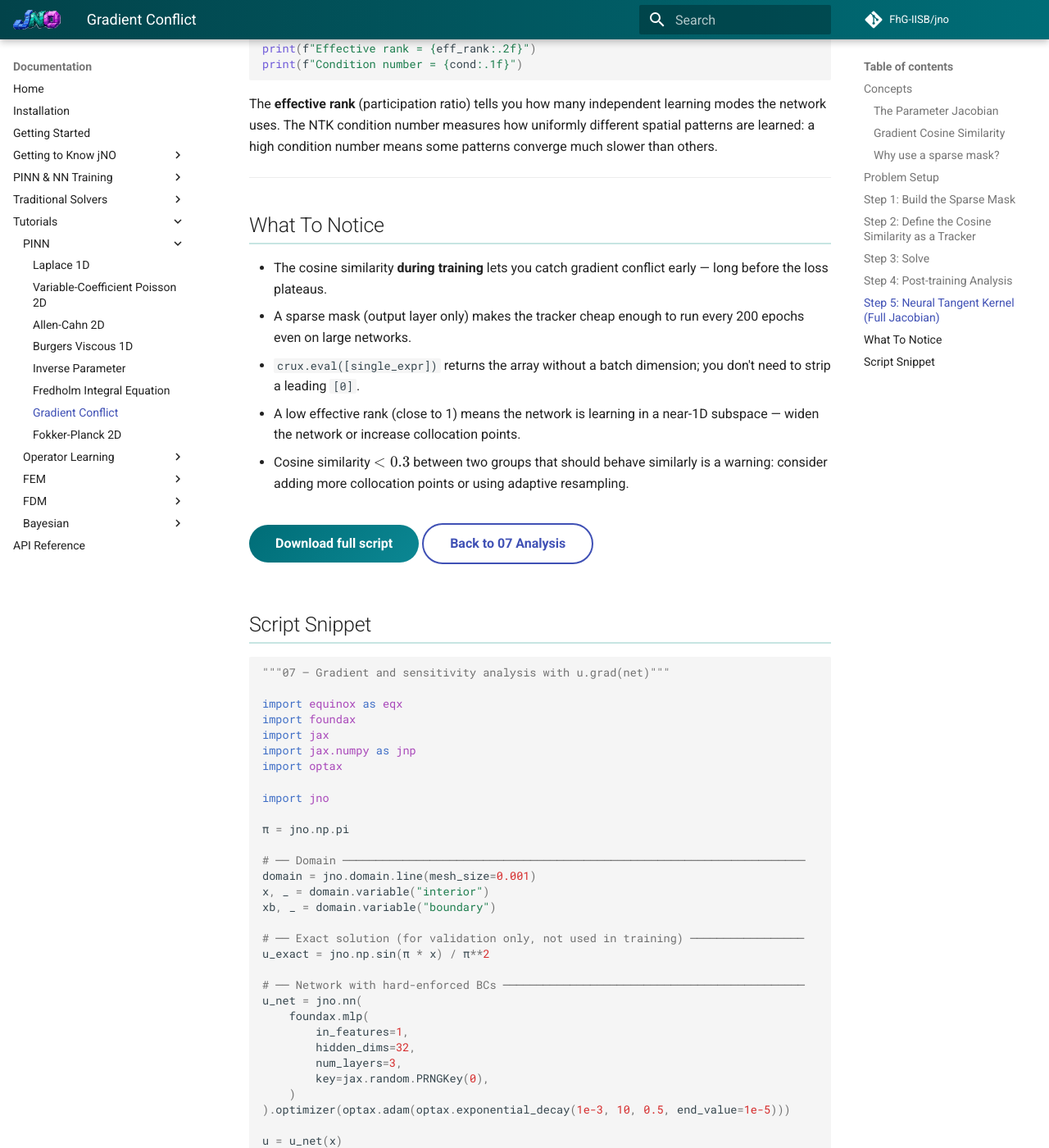
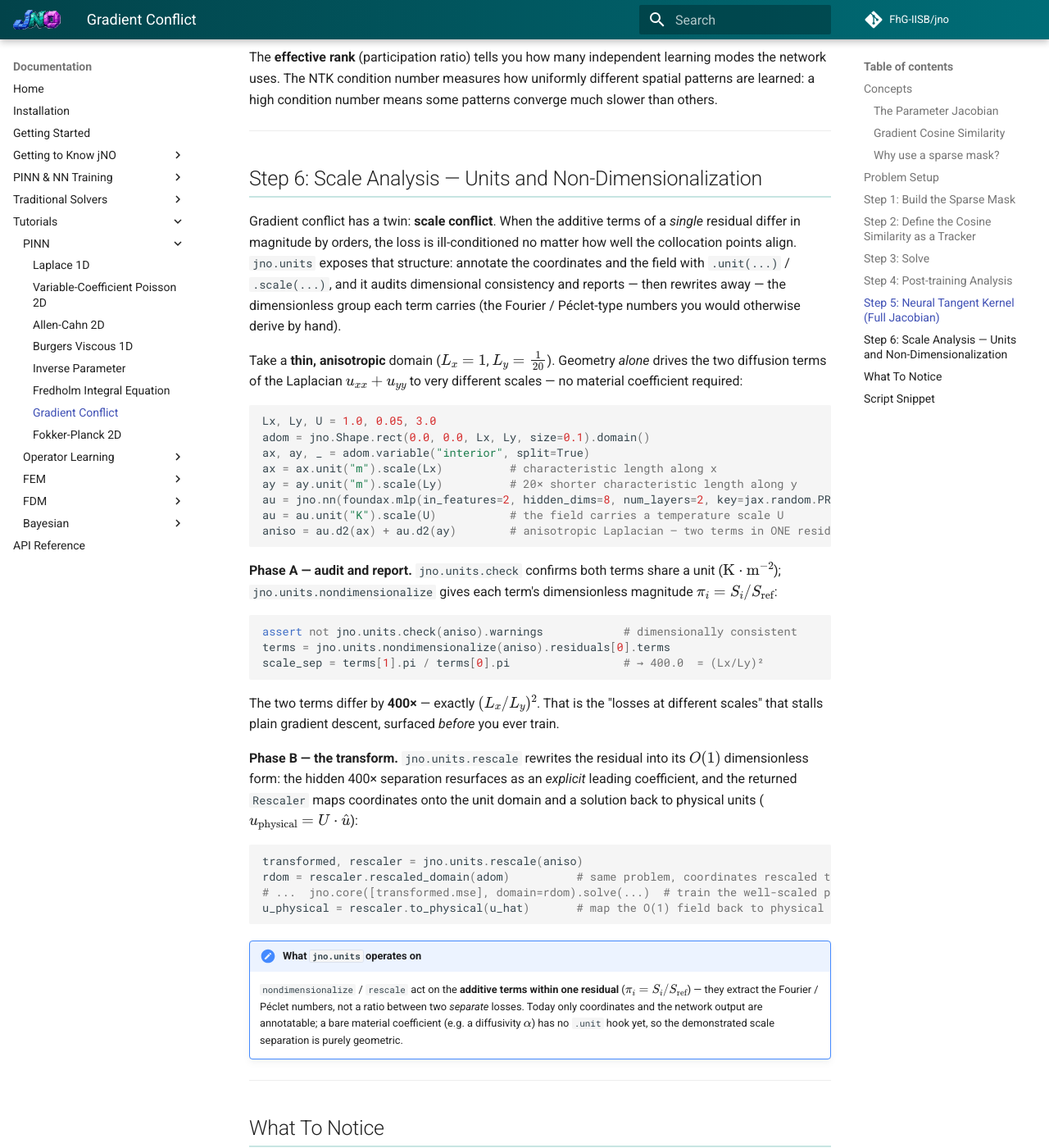
Before and after one commit to FhG-IISB/jNO, an MkDocs documentation site: the page built from docs/tutorials/07-analysis/gradient-conflict.md, in a window 1280 px wide and 1400 px high, scrolled down 4179 px. Shown: the whole window at 82% size. Built offline with MkDocs 1.6.1 and Material for MkDocs 9.7.7, drawn with Linux system fonts in a browser that asks for light colours; comment, search, counter and statistics services are not loaded; some of the changed text lies outside the part shown.

Commit message:
docs(tutorials): demonstrate .unit / non-dimensionalization in gradient analysis
Add a scale-analysis section: annotate a thin anisotropic Laplacian with
.unit/.scale, then jno.units.check (dimensional audit) + nondimensionalize
(the (Lx/Ly)^2=400 group) + rescale/Rescaler (O(1) transform + to_physical).
Also realign the tutorial body to its documented hard-BC + left/right-half
design (the soft-BC variant had bit-rotted: broken boundary tag + a too-fast
LR schedule that never converged).

````diff
--- a/docs/tutorial_examples/07_analysis/gradient_conflict.py
+++ b/docs/tutorial_examples/07_analysis/gradient_conflict.py
@@ -10,15 +10,14 @@
 
 π = jno.np.pi
 
-# ── Domain ─────────────────────────────────────────────────────────────────────
+# ── Domain (hard-BC ansatz ⇒ no boundary sampling needed) ──────────────────────
 domain = jno.domain.line(mesh_size=0.001)
 x, _ = domain.variable("interior")
-xb, _ = domain.variable("boundary")
 
 # ── Exact solution (for validation only, not used in training) ─────────────────
 u_exact = jno.np.sin(π * x) / π**2
 
-# ── Network with hard-enforced BCs ─────────────────────────────────────────────
+# ── Network with a hard-enforced Dirichlet BC:  u(0) = u(1) = 0 ────────────────
 u_net = jno.nn(
     foundax.mlp(
         in_features=1,
@@ -26,30 +25,33 @@
         num_layers=3,
         key=jax.random.PRNGKey(0),
     )
-).optimizer(optax.adam(optax.exponential_decay(1e-3, 10, 0.5, end_value=1e-5)))
+).optimizer(optax.adam(1e-3))
 
-u = u_net(x)
-u_xx = u.d2(x)
-pde = -u_xx - jno.np.sin(π * x)  # residual — should be 0
-
-
-ub = u_net(xb)
+u = u_net(x) * x * (1 - x)  # ansatz vanishes at x=0 and x=1
+pde = -u.d2(x) - jno.np.sin(π * x)  # residual — should be 0
 
 # ── In-training cosine similarity tracker ─────────────────────────────────────
 # Build a boolean mask selecting only the output-layer weight matrix.
 # This makes the Jacobian fast to compute — P_out_weight ≪ P_total.
-all_false = jax.tree_util.tree_map(lambda _: False, u_net.params)
+all_false = jax.tree_util.tree_map(lambda _: False, u_net.module)
 output_mask = eqx.tree_at(lambda m: m.output_layer.weight, all_false, True)
 
-# Symbolic Jacobian restricted to the masked parameters.
-# J shape at eval time: (N, P_out_weight)
-J1 = pde.mse.grad(u_net.mask(output_mask))
-J2 = ub.mse.grad(u_net.mask(output_mask))
+# Symbolic Jacobian restricted to the masked parameters; shape (N, P_out) at eval.
+J = u.grad(u_net.mask(output_mask))
 
-cos_tracker = jno.np.dot(J1, J2).tracker(100)
+
+# Cosine similarity between the LEFT and RIGHT halves of the domain: do the two
+# regions push the shared parameters the same way, or fight each other?
+def _cos_sim_halves(J):
+    mid = J.shape[0] // 2
+    g_left, g_right = J[:mid].mean(0), J[mid:].mean(0)
+    return jnp.dot(g_left, g_right) / (jnp.linalg.norm(g_left) * jnp.linalg.norm(g_right) + 1e-12)
+
+
+cos_tracker = jno.np.function(_cos_sim_halves, [J]).tracker(200)  # logged every 200 epochs
 
 # ── Solve ──────────────────────────────────────────────────────────────────────
-crux = jno.core([pde.mse, ub.mse, cos_tracker])
+crux = jno.core([pde.mse, cos_tracker])
 crux.solve(5000)
 
 _u, _u_exact = crux.eval([u, u_exact])
@@ -57,22 +59,14 @@
 print(f"Relative L² error: {rel_l2:.3e}")
 assert rel_l2 < 1e-1, f"solution error too large: {rel_l2:.3e}"
 
-# ── Post-training: gradient alignment between PDE and BC loss ─────────────────
+# ── Post-training: final cosine similarity (left vs right halves) ─────────────
 # crux.eval([single_expr]) returns the raw array without a batch dimension.
-[g_pde] = crux.eval([J1])  # (P_out_weight,) — gradient of PDE loss
-[g_bc] = crux.eval([J2])  # (P_out_weight,) — gradient of BC  loss
-cos_sim = float(jnp.dot(g_pde, g_bc) / (jnp.linalg.norm(g_pde) * jnp.linalg.norm(g_bc) + 1e-12))
-print("\nGradient alignment (PDE vs BC, output-layer params)")
-print(f"  dot(g_pde, g_bc) = {float(jnp.dot(g_pde, g_bc)):.4f}")
-print(f"  cos_sim          = {cos_sim:.4f}")
-if cos_sim > 0.5:
-    print("  → Strongly aligned: PDE and BC losses reinforce each other.")
-elif cos_sim > 0:
-    print("  → Weakly aligned: compatible but partially independent.")
-else:
-    print("  → Conflict: PDE and BC losses are pulling parameters in opposite directions!")
-
-assert cos_sim > -1.0, f"cos_sim out of range: {cos_sim:.4f}"
+[J_sparse] = crux.eval([J])  # (N, P_out_weight)
+mid = J_sparse.shape[0] // 2
+g_left, g_right = J_sparse[:mid].mean(0), J_sparse[mid:].mean(0)
+cos_sim = float(jnp.dot(g_left, g_right) / (jnp.linalg.norm(g_left) * jnp.linalg.norm(g_right) + 1e-12))
+print(f"\ncos_sim (left vs right halves) = {cos_sim:.4f}")
+assert -1.0 <= cos_sim <= 1.0, f"cos_sim out of range: {cos_sim:.4f}"
 
 # ── Post-training: full Jacobian + Neural Tangent Kernel ──────────────────────
 # Clear the output-layer mask so we get the full (N, P_total) Jacobian.
@@ -92,3 +86,48 @@
 print(f"  λ_min        = {float(eigvals[-1]):.4f}")
 print(f"  Eff. rank    = {eff_rank:.2f}  (trace² / ‖K‖²_F)")
 print(f"  Cond. number = {cond:.1f}")
+
+# ═══════════════════════════════════════════════════════════════════════════════
+# Scale analysis: units & non-dimensionalization  (jno.units)
+# ───────────────────────────────────────────────────────────────────────────────
+# Gradient conflict has a twin — *scale* conflict. When the additive terms of ONE
+# residual differ in magnitude by orders, the loss is ill-conditioned no matter how
+# well the collocation points align. jno.units makes that structure explicit: you
+# annotate the coordinates and the field with .unit(...)/.scale(...), and it (A)
+# audits dimensional consistency and (B) reports — and rewrites away — the
+# dimensionless group each term carries (the Fourier/Péclet-type numbers you would
+# otherwise derive by hand).
+
+# A thin, anisotropic domain (Lx=1, Ly=1/20). Geometry ALONE puts the two diffusion
+# terms of the Laplacian at very different scales — no material coefficient needed.
+Lx, Ly, U = 1.0, 0.05, 3.0
+adom = jno.Shape.rect(0.0, 0.0, Lx, Ly, size=0.1).domain()
+ax, ay, _ = adom.variable("interior", split=True)
+ax = ax.unit("m").scale(Lx)  # characteristic length along x
+ay = ay.unit("m").scale(Ly)  # 20× shorter characteristic length along y
+au = jno.nn(foundax.mlp(in_features=2, hidden_dims=8, num_layers=2, key=jax.random.PRNGKey(1)))(ax, ay)
+au = au.unit("K").scale(U)  # the field carries a temperature scale U
+aniso = au.d2(ax) + au.d2(ay)  # anisotropic Laplacian — two terms in ONE residual
+
+# Phase A — audit + report. check() confirms both terms share a unit (K·m⁻²);
+# nondimensionalize() gives each term's dimensionless magnitude πᵢ = Sᵢ / S_ref.
+audit = jno.units.check(aniso)
+assert not audit.warnings, f"dimensional inconsistency: {audit.warnings}"
+terms = jno.units.nondimensionalize(aniso).residuals[0].terms
+scale_sep = terms[1].pi / terms[0].pi
+print("\nScale analysis (anisotropic Laplacian)")
+print(f"  term units       = {[str(t.unit) for t in terms]}")
+print(f"  dimensionless πᵢ  = {[round(t.pi, 2) for t in terms]}")
+print(f"  scale separation = {scale_sep:.0f}×   (= (Lx/Ly)² = {(Lx / Ly) ** 2:.0f})")
+assert abs(scale_sep - (Lx / Ly) ** 2) < 1e-6
+
+# Phase B — the transform. rescale() rewrites the residual to its O(1) dimensionless
+# form: the hidden scale separation resurfaces as an explicit leading coefficient,
+# and the returned Rescaler maps coordinates to the unit domain and a solution back
+# to physical units (u_physical = U · û). This is the non-dimensionalization itself,
+# and `transformed` is an ordinary residual you can hand to jno.core on rescaler's
+# rescaled_domain(adom).
+transformed, rescaler = jno.units.rescale(aniso)
+print(f"  rescaler         = {rescaler}")
+assert rescaler.field_scale == U
+assert float(rescaler.to_physical(1.0)) == U  # û = 1 ↦ U in physical units
--- a/docs/tutorials/07-analysis/gradient-conflict.md
+++ b/docs/tutorials/07-analysis/gradient-conflict.md
@@ -171,6 +168,47 @@
 
 ---
 
+## Step 6: Scale Analysis — Units and Non-Dimensionalization
+
+Gradient conflict has a twin: **scale conflict**. When the additive terms of a *single* residual differ in magnitude by orders, the loss is ill-conditioned no matter how well the collocation points align. `jno.units` exposes that structure: annotate the coordinates and the field with `.unit(...)` / `.scale(...)`, and it audits dimensional consistency and reports — then rewrites away — the dimensionless group each term carries (the Fourier / Péclet-type numbers you would otherwise derive by hand).
+
+Take a **thin, anisotropic** domain ($L_x = 1$, $L_y = \tfrac{1}{20}$). Geometry *alone* drives the two diffusion terms of the Laplacian $u_{xx} + u_{yy}$ to very different scales — no material coefficient required:
+
+```python
+Lx, Ly, U = 1.0, 0.05, 3.0
+adom = jno.Shape.rect(0.0, 0.0, Lx, Ly, size=0.1).domain()
+ax, ay, _ = adom.variable("interior", split=True)
+ax = ax.unit("m").scale(Lx)          # characteristic length along x
+ay = ay.unit("m").scale(Ly)          # 20× shorter characteristic length along y
+au = jno.nn(foundax.mlp(in_features=2, hidden_dims=8, num_layers=2, key=jax.random.PRNGKey(1)))(ax, ay)
+au = au.unit("K").scale(U)           # the field carries a temperature scale U
+aniso = au.d2(ax) + au.d2(ay)        # anisotropic Laplacian — two terms in ONE residual
+```
+
+**Phase A — audit and report.** `jno.units.check` confirms both terms share a unit ($\text{K}\cdot\text{m}^{-2}$); `jno.units.nondimensionalize` gives each term's dimensionless magnitude $\pi_i = S_i / S_\text{ref}$:
+
+```python
+assert not jno.units.check(aniso).warnings            # dimensionally consistent
+terms = jno.units.nondimensionalize(aniso).residuals[0].terms
+scale_sep = terms[1].pi / terms[0].pi                 # → 400.0  = (Lx/Ly)²
+```
+
+The two terms differ by **400×** — exactly $(L_x/L_y)^2$. That is the "losses at different scales" that stalls plain gradient descent, surfaced *before* you ever train.
+
+**Phase B — the transform.** `jno.units.rescale` rewrites the residual into its $O(1)$ dimensionless form: the hidden 400× separation resurfaces as an *explicit* leading coefficient, and the returned `Rescaler` maps coordinates onto the unit domain and a solution back to physical units ($u_\text{physical} = U \cdot \hat u$):
+
+```python
+transformed, rescaler = jno.units.rescale(aniso)
+rdom = rescaler.rescaled_domain(adom)          # same problem, coordinates rescaled to O(1)
+# ...  jno.core([transformed.mse], domain=rdom).solve(...)  # train the well-scaled problem
+u_physical = rescaler.to_physical(u_hat)       # map the O(1) field back to physical units
+```
+
+!!! note "What `jno.units` operates on"
+    `nondimensionalize` / `rescale` act on the **additive terms within one residual** ($\pi_i = S_i / S_\text{ref}$) — they extract the Fourier / Péclet numbers, not a ratio between two *separate* losses. Today only coordinates and the network output are annotatable; a bare material coefficient (e.g. a diffusivity $\alpha$) has no `.unit` hook yet, so the demonstrated scale separation is purely geometric.
+
+---
+
 ## What To Notice
 
 - The cosine similarity **during training** lets you catch gradient conflict early — long before the loss plateaus.
````
Also changed, not shown: other parts of docs/tutorials/07-analysis/gradient-conflict.md (+3 -6 lines).
